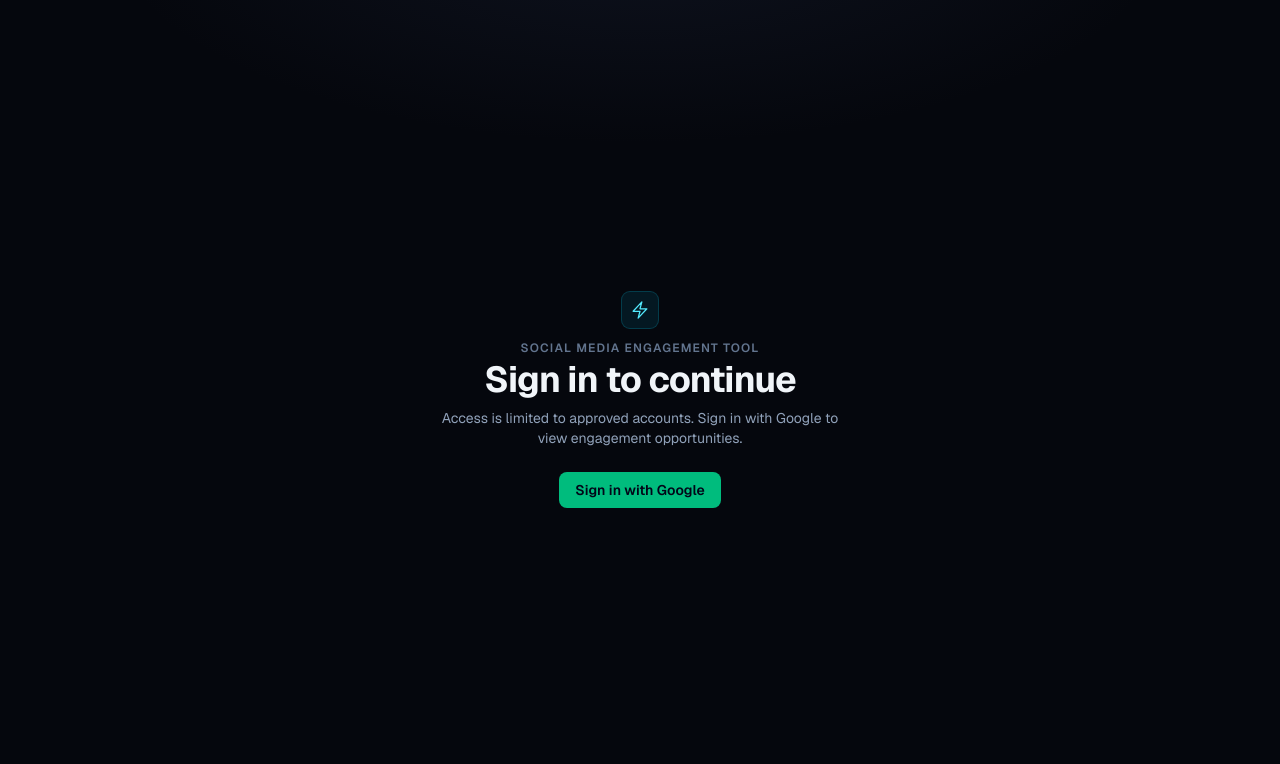
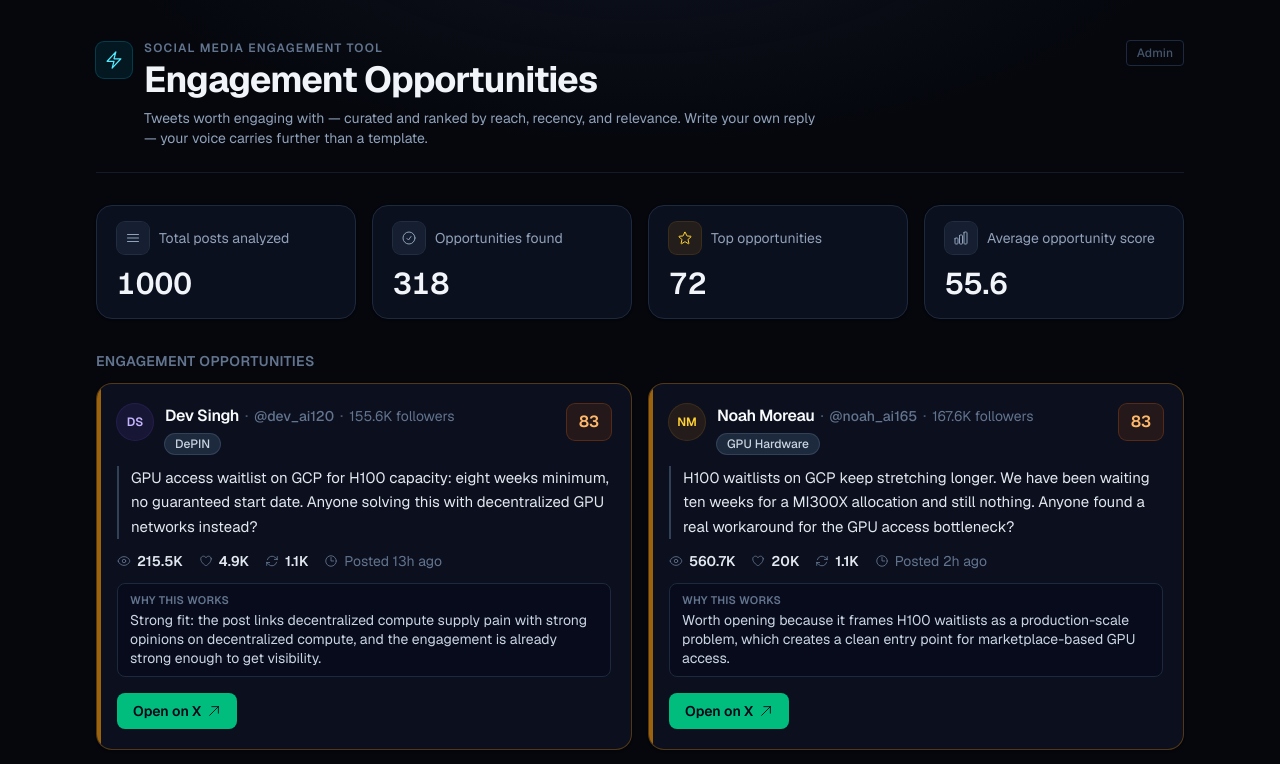
Before and after one commit to MNSQ/social-engagement-tool, a Next.js app: page / in a window 1280 px wide. Shown: the top 764 px of the page. Built offline with nearby package versions, Linux system fonts and the light colour scheme; no server answers.

Commit message:
Add public demo mode for recruiters

```diff
--- a/src/app/page.tsx
+++ b/src/app/page.tsx
@@ -1,25 +1,38 @@
-import { auth } from "@/auth";
+import { auth, signIn } from "@/auth";
 import { Dashboard } from "@/components/Dashboard";
-import { LoginScreen } from "@/components/LoginScreen";
 import { SignOutButton } from "@/components/SignOutButton";
 import { loadCsvPosts } from "@/lib/csvPosts";
 import { samplePosts } from "@/lib/samplePosts";
 
+function AdminLoginButton() {
+  return (
+    <form
+      action={async () => {
+        "use server";
+        await signIn("google");
+      }}
+    >
+      <button
+        type="submit"
+        className="rounded border border-slate-800 px-2.5 py-1 text-xs font-medium text-slate-600 transition-colors hover:border-slate-700 hover:text-slate-400"
+      >
+        Admin
+      </button>
+    </form>
+  );
+}
+
 export default async function Home() {
   const session = await auth();
-
-  if (!session?.user) {
-    return <LoginScreen />;
-  }
-
   const posts = loadCsvPosts() ?? samplePosts;
 
   return (
     <Dashboard
       initialPosts={posts}
-      isAdmin={session.user.isAdmin}
-      userEmail={session.user.email ?? undefined}
-      signOutSlot={<SignOutButton />}
+      isAdmin={session?.user?.isAdmin ?? false}
+      userEmail={session?.user?.email ?? undefined}
+      signOutSlot={session?.user ? <SignOutButton /> : undefined}
+      adminLoginSlot={!session?.user ? <AdminLoginButton /> : undefined}
     />
   );
 }
--- a/src/components/Dashboard.tsx
+++ b/src/components/Dashboard.tsx
@@ -44,9 +44,11 @@ interface DashboardProps {
   userEmail?: string;
   /** Sign-out button, rendered by a parent Server Component. */
   signOutSlot?: ReactNode;
+  /** Subtle admin login button shown to unauthenticated visitors. */
+  adminLoginSlot?: ReactNode;
 }
 
-export function Dashboard({ initialPosts, isAdmin = false, userEmail, signOutSlot }: DashboardProps) {
+export function Dashboard({ initialPosts, isAdmin = false, userEmail, signOutSlot, adminLoginSlot }: DashboardProps) {
   const [posts, setPosts] = useState<Post[]>(initialPosts ?? samplePosts);
   const [jsonInput, setJsonInput] = useState(() => JSON.stringify(samplePosts, null, 2));
   const [keywordGroups, setKeywordGroups] = useState<KeywordGroups>(defaultKeywordGroups);
@@ -95,7 +97,7 @@ export function Dashboard({ initialPosts, isAdmin = false, userEmail, signOutSlo
             </p>
           </div>
         </div>
-        {(userEmail || signOutSlot) && (
+        {(userEmail || signOutSlot || adminLoginSlot) && (
           <div className="flex items-center gap-3 text-sm text-slate-400">
             {userEmail && (
               <span className="inline-flex items-center gap-2 rounded-full border border-slate-800 bg-slate-900/60 py-1 pl-1 pr-3">
@@ -106,6 +108,7 @@ export function Dashboard({ initialPosts, isAdmin = false, userEmail, signOutSlo
               </span>
             )}
             {signOutSlot}
+            {adminLoginSlot}
           </div>
         )}
       </header>
```
